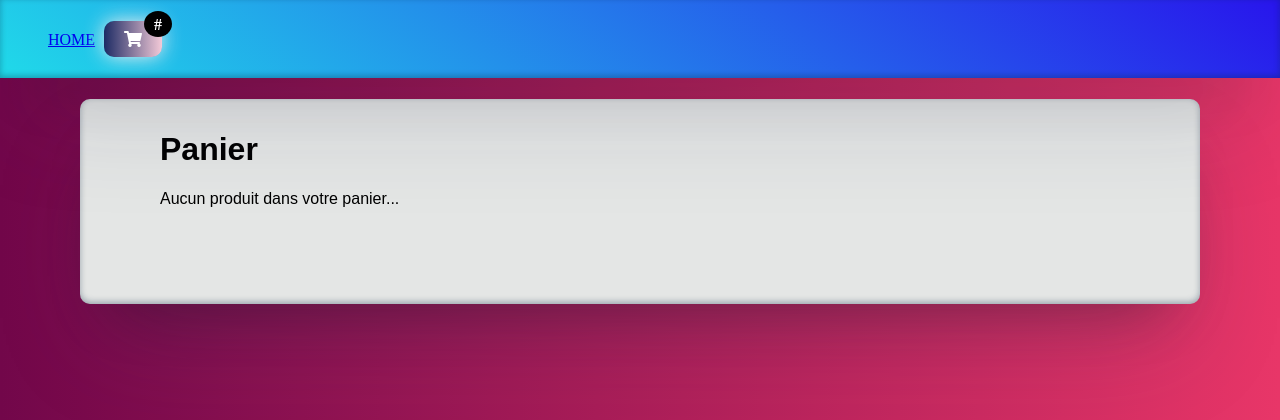
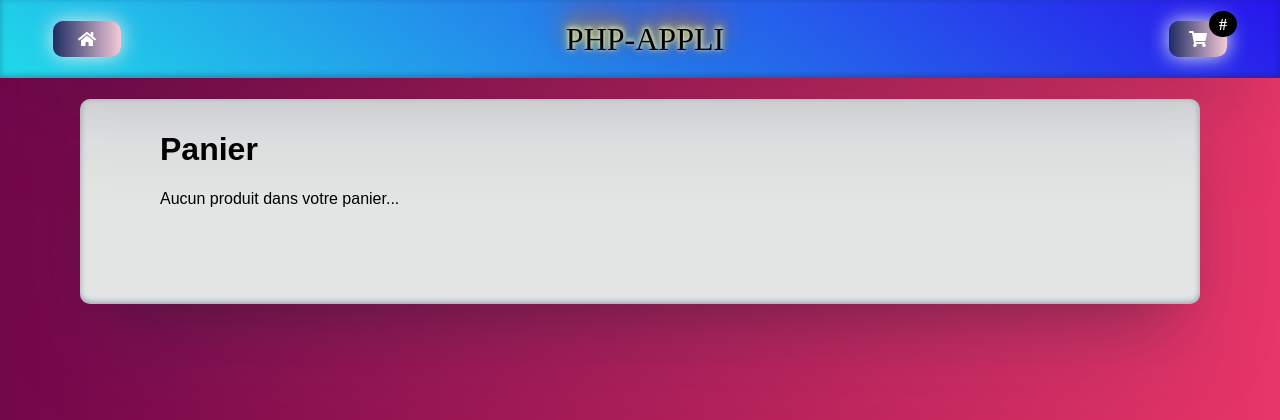
Before and after one commit to trochaudpj/app_php, a PHP site: page /recap.php in a window 1280 px wide. Shown: the top 420 px of the page. Run offline with PHP 8.4, Linux system fonts and the light colour scheme.

Commit message:
modifications mineures

```diff
--- a/CSS/style.css
+++ b/CSS/style.css
@@ -55,7 +55,6 @@ text-decoration: none;
 }
 input{
     background-size: 200% auto;
-
     box-shadow: 0 0 20px #eee;
     border-radius: 5px;
     display: block;
@@ -73,7 +72,6 @@ margin: 1em;
 #recap td, #recap th {
     border: 1px solid rgb(0, 0, 0);
     padding: 5px;
-
 }
 #recap th{
     box-shadow: rgba(50, 50, 93, 0.25) 0px 50px 100px -20px, rgba(0, 0, 0, 0.3) 0px 30px 60px -30px, rgba(10, 37, 64, 0.35) 0px -2px 6px 0px inset;
@@ -106,7 +104,12 @@ margin:1px;
     background-color: black;
     color: white;
 }
-/* info bulles*/.picto-item {
+
+
+/* -----------
+info bulles
+---------------*/
+.picto-item {
     position: relative;  /*les .picto-item deviennent référents*/
     cursor: help;
     border-radius: 50%;
@@ -148,3 +151,12 @@ background-color: black;
 [aria-label]:focus {
     outline: none;
 }
+/* -----------
+textes
+---------------*/
+#titreTxt {
+    font-size: xx-large;
+    text-shadow: 0 -1px 4px #FFF, 0 -2px 10px #ff0, 0 -10px 20px #ff8000, 0 -18px 40px #F00;
+    color: #000000;
+    background: transparent;
+}
--- a/recap.php
+++ b/recap.php
@@ -1,6 +1,11 @@
-<?php
- include'template/header.php';
+<?php include'template/header.php';
  echo '<h1>Panier</h1>';
+
+ if (isset($_SESSION['message']) || !empty($_SESSION['message'])) {
+     echo '<h2>'.$_SESSION['message'].'</h2>';
+     $_SESSION['message'] = '';
+ }
+
     if (!isset($_SESSION['products']) || empty($_SESSION['products'])) {
         echo "<p>Aucun produit dans votre panier...</p>";
     } else {
@@ -38,4 +43,5 @@
     }
 
     ?>
+     </div>
  <?php include'template/footer.php'; ?>
--- a/template/footer.php
+++ b/template/footer.php
@@ -1,5 +1,5 @@
 
 
-        </div>
+
     </body>
 </html>
--- a/template/header.php
+++ b/template/header.php
@@ -14,8 +14,11 @@
 <body>
     <header>
         <nav id="menu" class="side-spaced">
-            <div id="menu-links">
-                <a href="index.php">HOME</a>
+
+            <a href="index.php" class="fas fa-home  btn-grad"></a>
+
+            <div id="titreTxt">PHP-APPLI</div>
+
             <a href="recap.php" class=" fas fa-shopping-cart  btn-grad notification">
                 <span class="badge">
                     <?php if (!isset($_SESSION['products']) || empty($_SESSION['products'])) {
@@ -25,15 +28,13 @@
                     }
                     ?>
                 </span>
+            </a>
 
-                </a>
-                <?php
-                if (isset($_SESSION['message']) || !empty($_SESSION['message'])) {
-                    echo $_SESSION['message'];
-                    $_SESSION['message'] = '';
-                }
-                ?>
-            </div>
+
         </nav>
+
     </header>
+
+
+
     <div class="wrapper">
```
Also changed, not shown: index.php (+7 -1 lines). Lines whose indentation alone changed are shown as unchanged.
